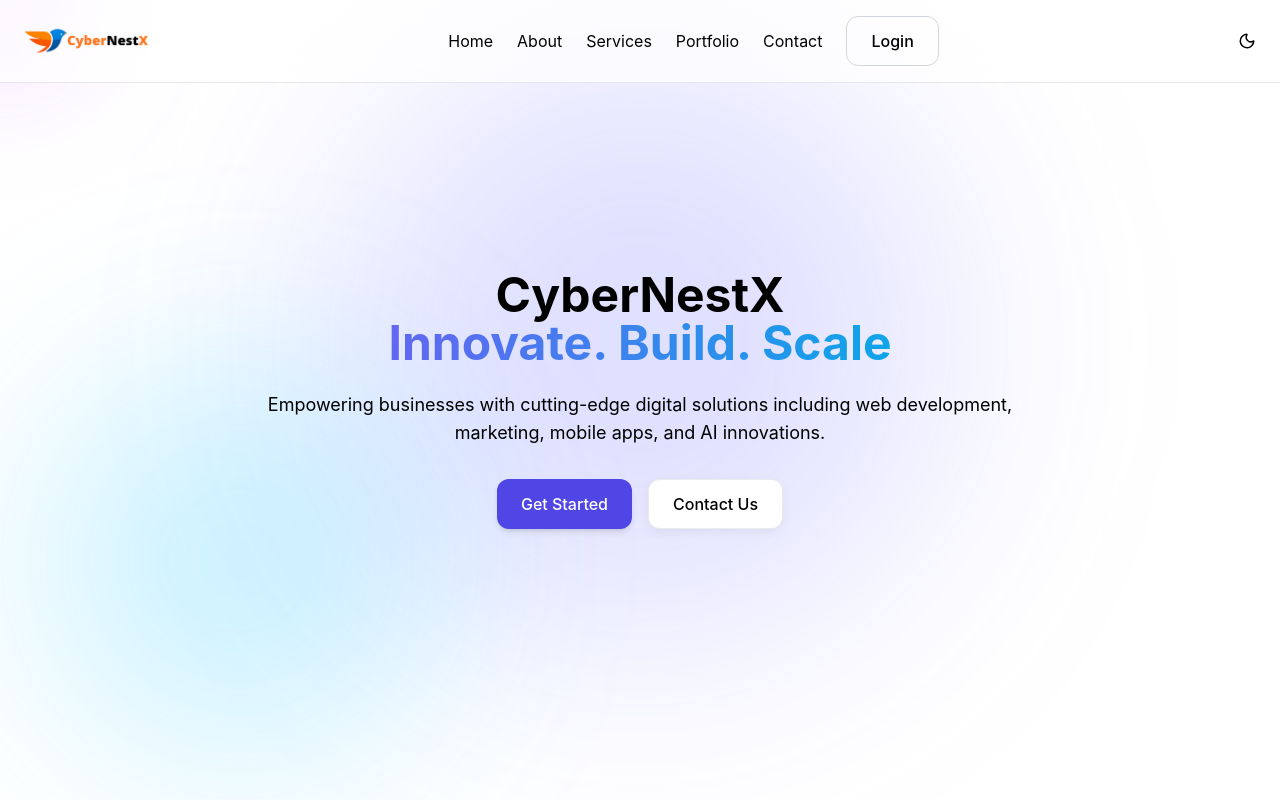
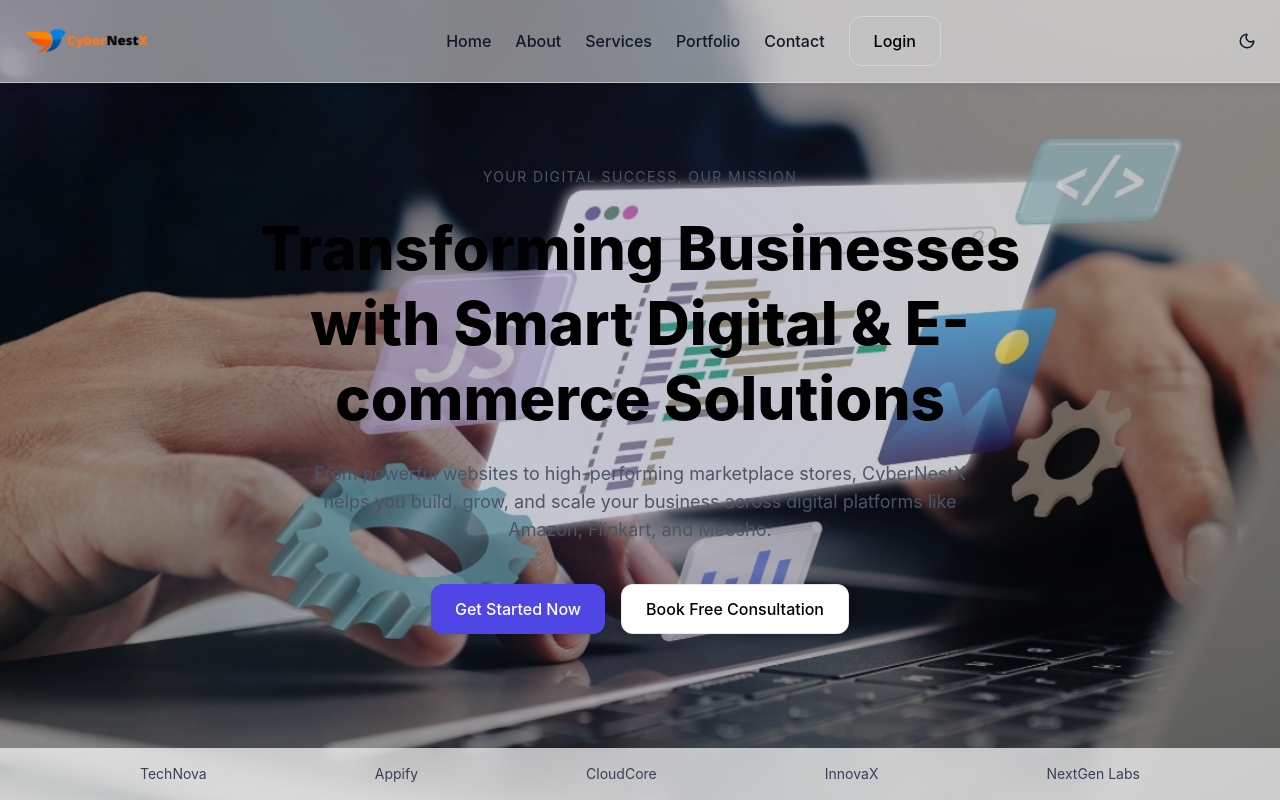
Before and after one commit to Buddy007k/Cybernestx, a Next.js app: page / in a window 1280 px wide. Shown: the top 800 px of the page. Built offline with nearby package versions, Linux system fonts and the light colour scheme.

Commit message:
final project

```diff
--- a/app/page.js
+++ b/app/page.js
@@ -1,3 +1,7 @@
+"use client";
+
+import { useTheme } from "next-themes";
+import { useEffect, useState } from "react";
 import Navbar from "@/components/navbar";
 import Footer from "@/components/footer";
 import Section from "@/components/ui/section";
@@ -5,38 +9,120 @@ import Card from "@/components/ui/card";
 import Button from "@/components/ui/button";
 
 export default function Home() {
+  const { theme } = useTheme();
+  const [mounted, setMounted] = useState(false);
+
+  useEffect(() => setMounted(true), []);
+  if (!mounted) return null;
+
+  const isDark = theme === "dark";
+
   return (
     <>
       <Navbar />
 
       {/* HERO */}
-      <section className="relative min-h-screen flex items-center justify-center text-center px-6 overflow-hidden">
-        <div className="absolute inset-0 -z-10">
-          <div className="w-[600px] h-[600px] bg-indigo-500/20 blur-[120px] rounded-full absolute top-10 left-1/2 -translate-x-1/2" />
-          <div className="w-[400px] h-[400px] bg-sky-400/20 blur-[100px] rounded-full absolute bottom-10 left-10" />
+      <section className="relative min-h-screen flex flex-col justify-center items-center text-center overflow-hidden">
+
+        {/* 🖼 Background Image */}
+        <div className="absolute inset-0 -z-30">
+          <img
+            src="/assets/hero.jpeg"
+            alt="Hero Background"
+            className="w-full h-full object-cover"
+          />
         </div>
 
-        <div className="max-w-3xl">
-          <h1 className="text-5xl font-bold mb-6 text-strong">
-            CyberNestX
-            <br />
-            <span className="gradient-text">
-              Innovate. Build. Scale
-            </span>
+        {/* 🌫 OVERLAY (FIXED) */}
+        <div
+          className={`absolute inset-0 -z-20 ${
+            isDark
+              ? "bg-black/70"
+              : "bg-black/20"   // 👈 subtle dark overlay instead of white
+          }`}
+        />
+
+        {/* 🎨 GRADIENT (REDUCED FOR LIGHT) */}
+        <div
+          className={`absolute inset-0 -z-10 ${
+            isDark
+              ? "bg-gradient-to-tr from-black/80 via-transparent to-black/60"
+              : "bg-transparent"   // 👈 removed heavy gradient
+          }`}
+        />
+
+        {/* ✨ GLOW (REDUCED FOR LIGHT) */}
+        <div className="absolute inset-0 -z-10">
+          <div
+            className={`w-[600px] h-[600px] blur-[120px] rounded-full absolute top-10 left-1/2 -translate-x-1/2 ${
+              isDark ? "bg-indigo-500/20" : "bg-indigo-400/10"
+            }`}
+          />
+          <div
+            className={`w-[400px] h-[400px] blur-[100px] rounded-full absolute bottom-10 left-10 ${
+              isDark ? "bg-sky-400/20" : "bg-sky-300/10"
+            }`}
+          />
+        </div>
+
+        {/* ✨ CONTENT */}
+        <div className="max-w-4xl px-6 space-y-6">
+
+          {/* Tagline */}
+          <p
+            className={`text-sm tracking-widest uppercase ${
+              isDark ? "text-gray-300" : "text-gray-600"
+            }`}
+          >
+            Your Digital Success, Our Mission
+          </p>
+
+          {/* Heading */}
+          <h1
+            className={`text-4xl md:text-6xl font-extrabold leading-tight ${
+              isDark ? "text-white" : "text-black"
+            }`}
+          >
+            Transforming Businesses with Smart Digital & E-commerce Solutions
           </h1>
 
-          <p className="text-strong text-lg mb-8">
-            Empowering businesses with cutting-edge digital solutions including
-            web development, marketing, mobile apps, and AI innovations.
+          {/* Subtext */}
+          <p
+            className={`text-lg max-w-2xl mx-auto ${
+              isDark ? "text-gray-300" : "text-gray-600"
+            }`}
+          >
+            From powerful websites to high-performing marketplace stores,
+            CyberNestX helps you build, grow, and scale your business across
+            digital platforms like Amazon, Flipkart, and Meesho.
           </p>
 
-          <div className="flex gap-4 justify-center">
-            <Button href="/login">Get Started</Button>
-            <Button variant="secondary" href="/contact">
-              Contact Us
+          {/* CTA */}
+          <div className="flex flex-wrap justify-center gap-4 pt-4">
+            <Button href="/login">Get Started Now</Button>
+            <Button href="/contact" variant="secondary">
+              Book Free Consultation
             </Button>
           </div>
         </div>
+
+        {/* 🔽 CLIENT STRIP */}
+        <div
+          className={`absolute bottom-0 w-full backdrop-blur-md py-4 ${
+            isDark
+              ? "bg-black/80 text-gray-400"
+              : "bg-white/70 text-gray-700"
+          }`}
+        >
+          <div className="max-w-6xl mx-auto flex justify-around items-center text-sm flex-wrap gap-4">
+            <span>TechNova</span>
+            <span>Appify</span>
+            <span>CloudCore</span>
+            <span>InnovaX</span>
+            <span>NextGen Labs</span>
+          </div>
+        </div>
+
       </section>
 
       {/* SERVICES */}
--- a/components/navbar.jsx
+++ b/components/navbar.jsx
@@ -15,41 +15,55 @@ export default function Navbar() {
   useEffect(() => setMounted(true), []);
   if (!mounted) return null;
 
+  const isDark = theme === "dark";
+
   return (
-    <nav className="fixed w-full z-50 backdrop-blur-md
-    bg-white/70 dark:bg-black/60
-    border-b border-gray-200 dark:border-white/10">
-
+    <nav
+      className={`fixed w-full z-50 backdrop-blur-xl border-b transition-all duration-300
+      ${
+        isDark
+          ? "bg-black/60 border-white/10"
+          : "bg-white/50 border-gray-200/60 shadow-[0_2px_10px_rgba(0,0,0,0.05)]"
+      }`}
+    >
       <div className="max-w-7xl mx-auto px-6 py-4 flex justify-between items-center">
 
-        {/* 🖼 LOGO (CLICKABLE) */}
-        <Link href="/" className="flex items-center cursor-pointer">
-          {theme === "dark" ? (
+        {/* 🖼 LOGO */}
+        <Link href="/" className="flex items-center">
           <Image
-              src="/assets/CyberNestX-logo-white.png"
+            src={
+              isDark
+                ? "/assets/CyberNestX-logo-white.png"
+                : "/assets/CyberNestX-logo-black.png"
+            }
             alt="CyberNestX Logo"
             width={125}
             height={40}
             priority
           />
-          ) : (
-            <Image
-              src="/assets/CyberNestX-logo-black.png"
-              alt="CyberNestX Logo"
-              width={125}
-              height={40}
-              priority
-            />
-          )}
         </Link>
 
         {/* Desktop Links */}
-        <div className="hidden md:flex gap-6 items-center text-strong">
-          <Link href="/" className="hover:text-indigo-600 transition">Home</Link>
-          <Link href="/about" className="hover:text-indigo-600 transition">About</Link>
-          <Link href="/services" className="hover:text-indigo-600 transition">Services</Link>
-          <Link href="/portfolio" className="hover:text-indigo-600 transition">Portfolio</Link>
-          <Link href="/contact" className="hover:text-indigo-600 transition">Contact</Link>
+        <div
+          className={`hidden md:flex gap-6 items-center font-medium ${
+            isDark ? "text-white" : "text-gray-900"
+          }`}
+        >
+          <Link href="/" className="hover:text-indigo-600 transition">
+            Home
+          </Link>
+          <Link href="/about" className="hover:text-indigo-600 transition">
+            About
+          </Link>
+          <Link href="/services" className="hover:text-indigo-600 transition">
+            Services
+          </Link>
+          <Link href="/portfolio" className="hover:text-indigo-600 transition">
+            Portfolio
+          </Link>
+          <Link href="/contact" className="hover:text-indigo-600 transition">
+            Contact
+          </Link>
 
           <Button href="/login" variant="outline">
             Login
@@ -61,17 +75,18 @@ export default function Navbar() {
 
           {/* Theme Toggle */}
           <button
-            onClick={() => setTheme(theme === "dark" ? "light" : "dark")}
-            className="text-strong hover:scale-110 transition"
+            onClick={() => setTheme(isDark ? "light" : "dark")}
+            className={`hover:scale-110 transition ${
+              isDark ? "text-white" : "text-gray-900"
+            }`}
           >
-            {theme === "dark" ? <Sun size={18} /> : <Moon size={18} />}
+            {isDark ? <Sun size={18} /> : <Moon size={18} />}
           </button>
 
           {/* Mobile Menu */}
           <div className="md:hidden">
             <MobileSidebar />
           </div>
-
         </div>
       </div>
     </nav>
```
Lines whose indentation alone changed are shown as unchanged.
